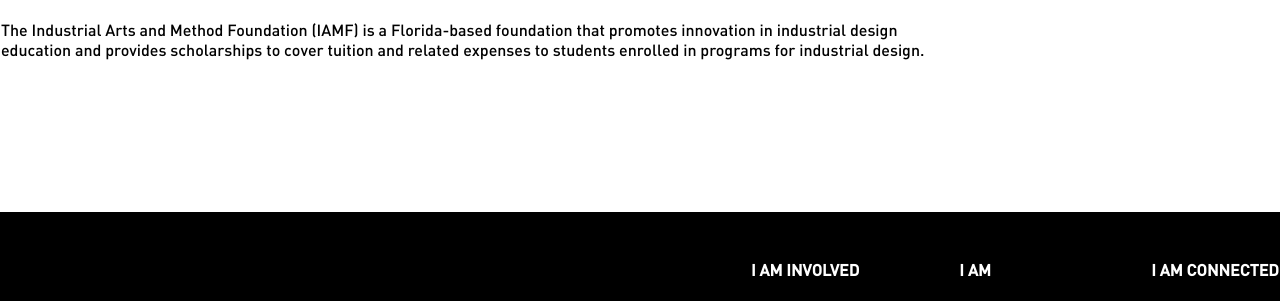
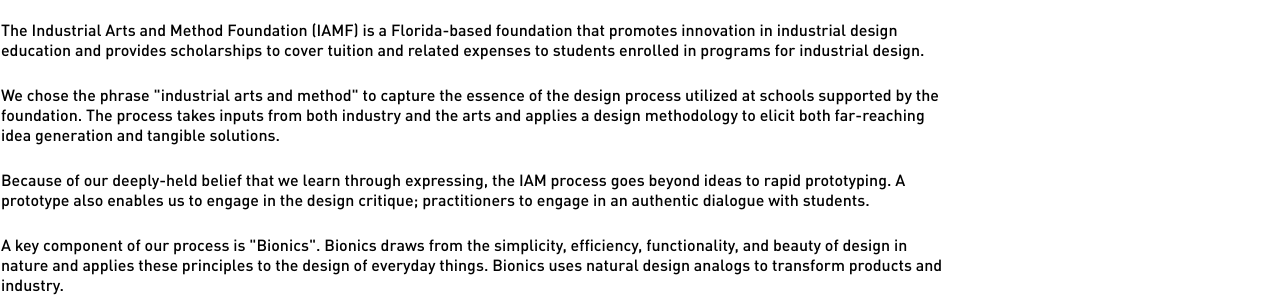
Before and after one commit to IAMF/iamf.github.io, a plain HTML site: page index.html in a window 1280 px wide. Shown: the part 1073-1374 px from the top of the page. Drawn offline with Linux system fonts and the light colour scheme.

Commit message:
new landing text

```diff
--- a/index.html
+++ b/index.html
@@ -100,6 +100,13 @@
         <div class="grid-12-9">
           <h2 class="uppercase">Industrial Arts &amp;&nbsp;Method (IAM) Foundation</h2>
 	  <p class="p1">The Industrial Arts and Method Foundation (IAMF) is a&nbsp;Florida-based foundation that promotes innovation in industrial design education and provides scholarships to cover tuition and related expenses to students enrolled in programs for industrial design.</p>
+
+	  <p class="p1">We chose the phrase "industrial arts and method" to capture the essence of the design process utilized at schools supported by the foundation. The process takes inputs from both industry and the arts and applies a design methodology to elicit both far-reaching idea generation and tangible solutions.</p>
+
+	  <p class="p1">Because of our deeply-held belief that we learn through expressing, the IAM process goes beyond ideas to rapid prototyping. A prototype also enables us to engage in the design critique; practitioners to engage in an authentic dialogue with students.</p>
+
+	  <p class="p1">A key component of our process is "Bionics". Bionics draws from the simplicity, efficiency, functionality, and beauty of design in nature and applies these principles to the design of everyday things. Bionics uses natural design analogs to transform products and industry.</p>
+
 	</div>
       </div>
     </section>
```
